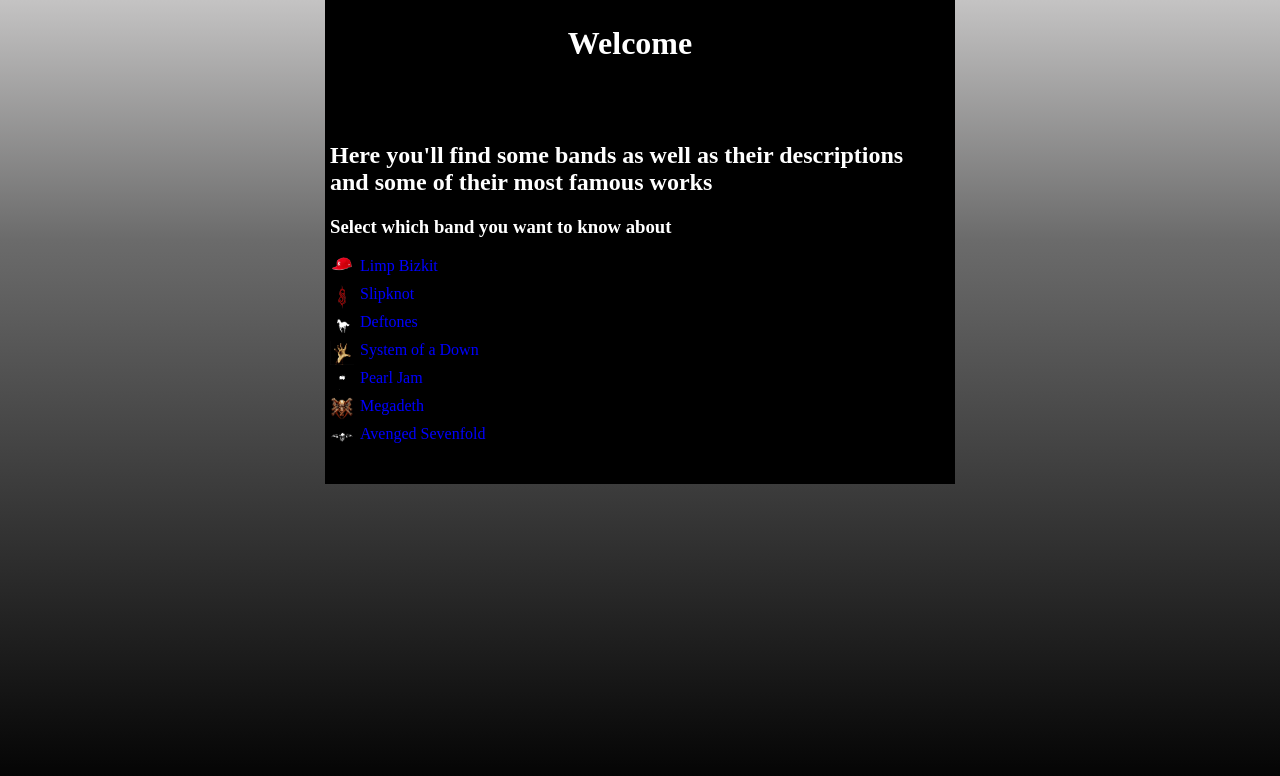
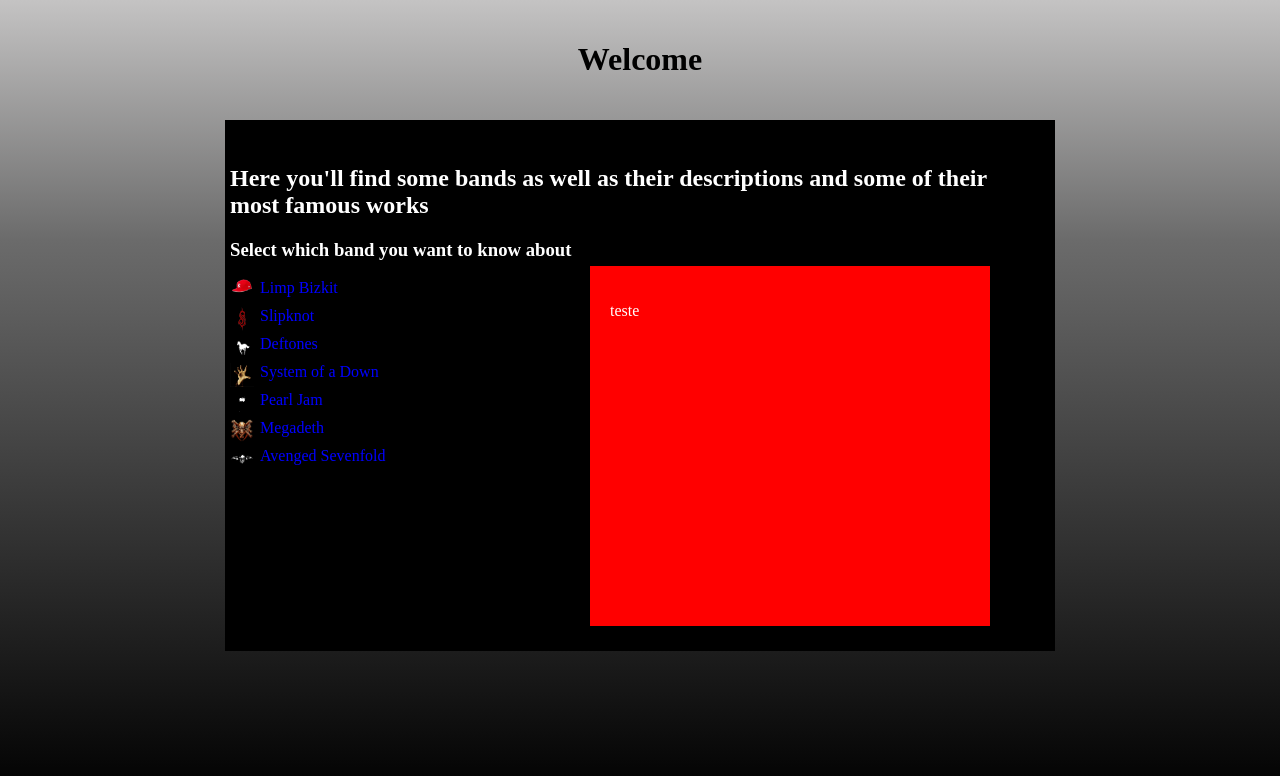
Before and after one commit to GustavoMacedoSilva/Aprendendo-JS-CSS-HTML, a plain HTML site: page src/pages/home.html in a window 1280 px wide. Drawn offline with Linux system fonts and the light colour scheme.

Commit message:
mudanças no css, gradiente dinamico e base do previwe

```diff
--- a/src/pages/home.html
+++ b/src/pages/home.html
@@ -5,11 +5,14 @@
     <meta charset="UTF-8" />
     <title>Home</title>
   </head>
-  <h1>Welcome</h1>
-  <body class="center">
-    <h2>Here you'll find some bands as well as their descriptions and some of their most famous works</h2>
-    <h3>Select which band you want to know about</h3>
-    <body class="band-list">
+  <body>
+    <header class="header">
+      <h1>Welcome</h1>
+    </header>
+
+    <main class="center band-list">
+      <h2>Here you'll find some bands as well as their descriptions and some of their most famous works</h2>
+      <h3>Select which band you want to know about</h3>
       <ul class="custom-list">
         <li class="lb"><a class="band" href="">Limp Bizkit</a></li>
         <li class="sk"><a class="band" href="">Slipknot</a></li>
@@ -19,6 +22,12 @@
         <li class="md"><a class="band" href="">Megadeth</a></li>
         <li class="a7x"><a class="band" href="">Avenged Sevenfold</a></li>
       </ul>
-    </body>
+      <div class="band-preview">
+        <p>teste</p>
+      </div>
+    </main>
+    <script src="../scripts/home.js"></script>
   </body>
+
+
 </html>
--- a/src/scripts/home.js
+++ b/src/scripts/home.js
@@ -0,0 +1,4 @@
+
+document.getElementsByClassName("lb").addEventListener("mouseenter", function() {
+
+});
--- a/src/styles/home.css
+++ b/src/styles/home.css
@@ -1,21 +1,27 @@
-h1{
+header{
+    color: black;
     margin: 0 auto;
     text-align: center;
-    padding: 20px 0px 60px 0px;
+    padding: 20px 0px 20px 0px;
+    width: 50%;
 }
 
-html {
-    background-color: black;
-    height: 100%;
-    background: linear-gradient(0deg, black 0%, rgba(107, 107, 107, 1) 70%, rgba(196, 195, 195, 1) 100%);
-}
+html, body {
+    margin: 0;
+    padding: 0;
+    min-height: 100vh;
+    background: linear-gradient(0deg, black 0%, #6b6b6b 70%, #c4c3c3 100%);
+    overflow-x: hidden;
+  }
 
-body.center {
+
+main {
     color: white;
     margin : 0 auto;
-    width: 600px;
+    max-width: 800px;
+    width: 90%;
     background-color: black;
-    padding: 0 20px 20px 0;
+    padding: 20px 20px 20px 0;
     border: 5px solid black;
 }
 
@@ -119,3 +125,22 @@
     background-size: contain;
     background-repeat: no-repeat;
 }
+
+ul{
+    max-height: 60vh;
+    overflow-y: hidden;
+    width: 25%;
+}
+ul:hover{
+    overflow-y: auto;
+    transition: 0.5s;
+}
+
+.band-preview {
+    background-color: red;
+    width: 45%;
+    height: 40vh;
+    padding: 20px;
+    margin-top: -225px;
+    margin-left: 45%;
+  }
```
